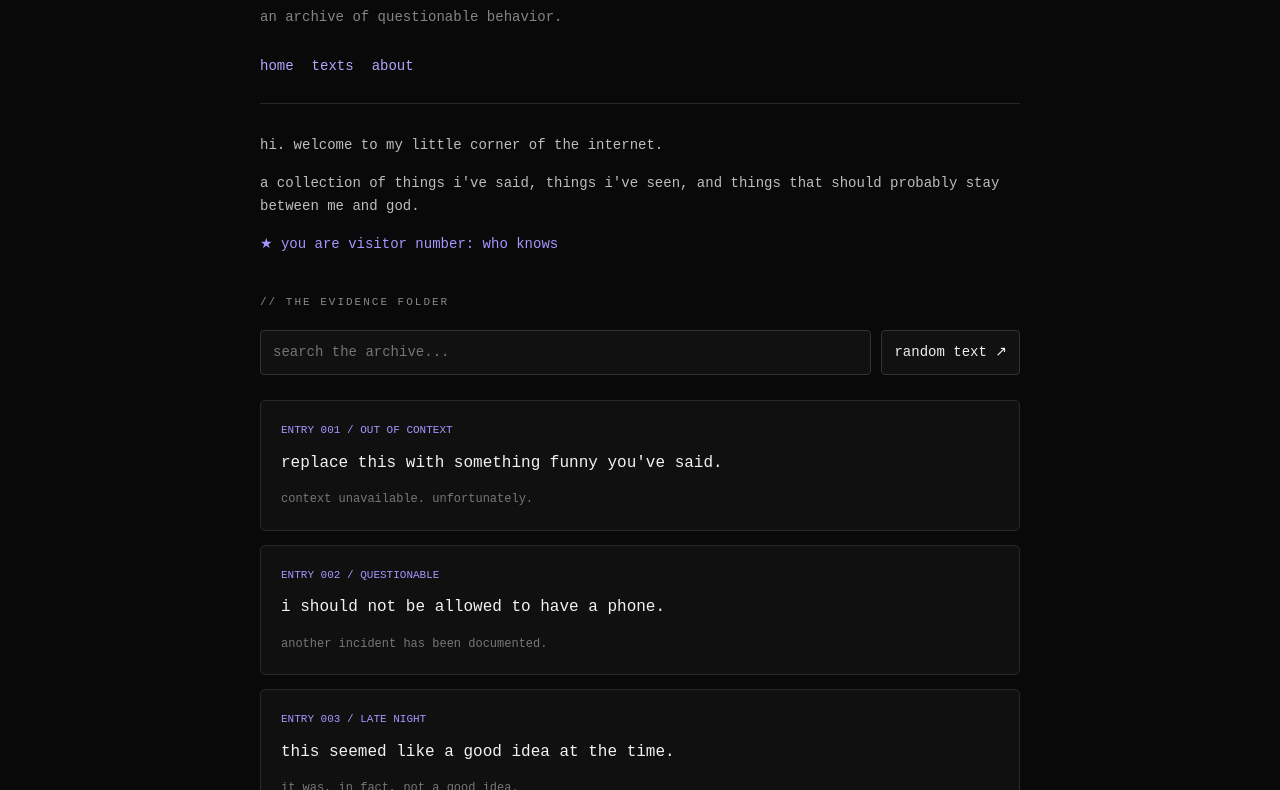
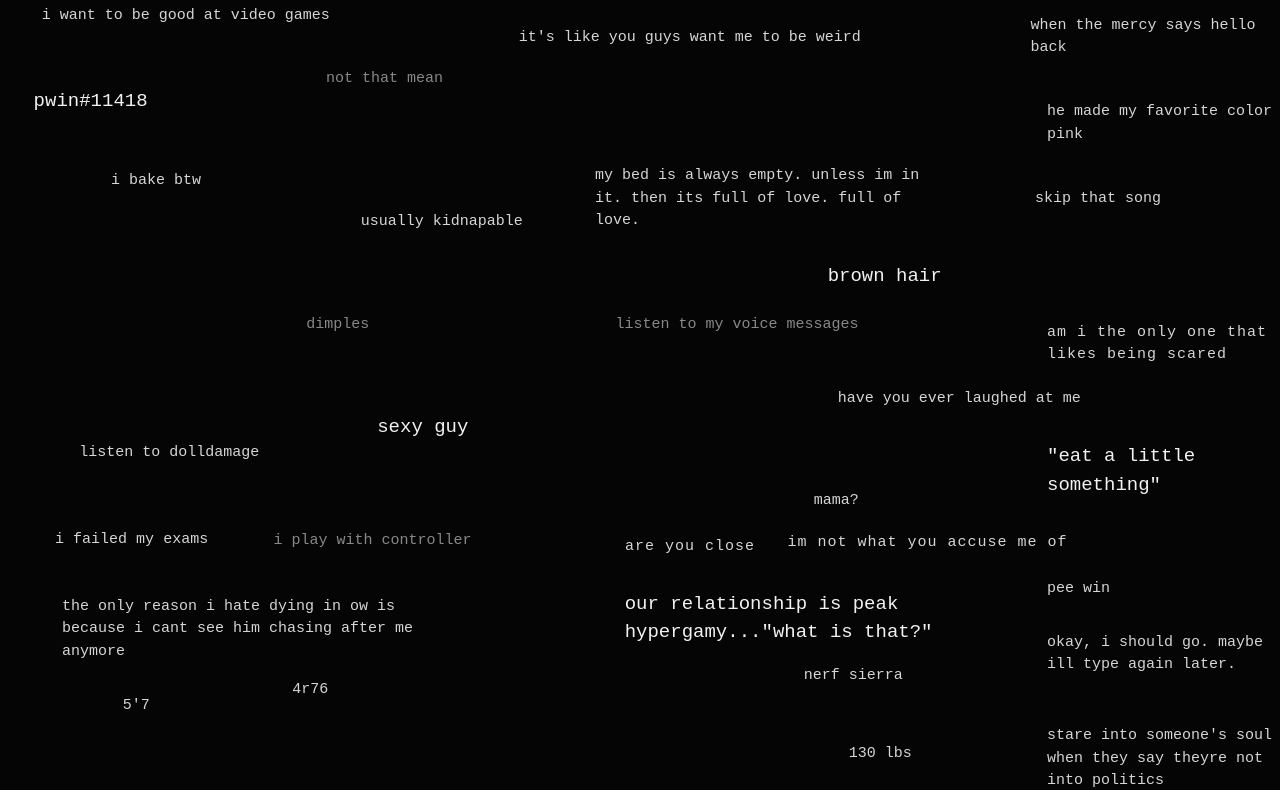
Before and after one commit to pwinu/pwinu.github.io, a plain HTML site: page index.html in a window 1280 px wide. Shown: the part 188-978 px from the top of the page. Drawn offline with Linux system fonts and the light colour scheme.

Commit message:
Update index.html

```diff
--- a/index.html
+++ b/index.html
@@ -5,7 +5,7 @@
 <meta charset="UTF-8">
 <meta name="viewport" content="width=device-width, initial-scale=1.0">
 <title>pwin.lol</title>
-  <meta name="description" content="are you that bored">
+
 <style>
   * {
     box-sizing: border-box;
@@ -13,288 +13,248 @@
 
   body {
     margin: 0;
-      background: #090909;
-      color: #e9e9e9;
+    background: #050505;
+    color: #e8e8e8;
     font-family: "Courier New", monospace;
-      font-size: 14px;
-      line-height: 1.7;
+    overflow-x: hidden;
   }
 
-    a {
-      color: #b7a5ff;
-      text-decoration: none;
+  #canvas {
+    position: relative;
+    width: 100%;
+    min-height: 100vh;
+    padding: 35px 20px;
   }
 
-    a:hover {
-      color: white;
-      text-decoration: underline;
+  .word {
+    position: absolute;
+    max-width: min(360px, 78vw);
+    line-height: 1.5;
+    overflow-wrap: anywhere;
+    font-size: clamp(11px, 1.25vw, 15px);
+    font-weight: normal;
+    color: #d6d6d6;
+    cursor: default;
+    animation: appear 0.7s ease both;
+    transition: color 0.2s;
   }
 
-    .page {
-      width: min(760px, 90%);
-      margin: 65px auto;
+  .word:hover {
+    color: #d3baff;
+    z-index: 5;
   }
 
-    header {
-      padding-bottom: 24px;
-      border-bottom: 1px solid #292929;
-      margin-bottom: 30px;
+  .word:nth-child(5n) {
+    color: #888;
   }
 
-    .logo {
-      font-size: clamp(42px, 10vw, 76px);
-      font-weight: bold;
-      letter-spacing: -5px;
-      margin: 0;
+  .word:nth-child(7n) {
+    font-size: clamp(14px, 1.7vw, 19px);
+    color: #f2f2f2;
   }
 
-    .subtitle {
-      color: #858585;
-      margin-top: 0;
+  .word:nth-child(11n) {
+    letter-spacing: 1px;
   }
 
-    nav {
-      display: flex;
-      flex-wrap: wrap;
-      gap: 18px;
-      margin-top: 25px;
+  @keyframes appear {
+    from {
+      opacity: 0;
+    }
+    to {
+      opacity: 1;
+    }
   }
 
-    .intro {
-      color: #bdbdbd;
-      margin-bottom: 36px;
+  @media (max-width: 600px) {
+    #canvas {
+      padding: 20px 12px;
     }
 
-    .section-title {
-      color: #888;
+    .word {
+      max-width: 75vw;
       font-size: 11px;
-      letter-spacing: 2px;
-      text-transform: uppercase;
-      margin-bottom: 15px;
     }
 
-    .message {
-      background: #101010;
-      border: 1px solid #292929;
-      padding: 20px;
-      margin: 14px 0;
-      border-radius: 5px;
-      transition: border-color 0.2s, transform 0.2s;
-    }
-
-    .message:hover {
-      border-color: #8e7bd4;
-      transform: translateY(-2px);
-    }
-
-    .tag {
-      color: #a995ff;
-      font-size: 11px;
-      margin-bottom: 10px;
-    }
-
-    .quote {
-      font-size: 16px;
-      color: #f2f2f2;
-      white-space: pre-wrap;
-      overflow-wrap: anywhere;
-    }
-
-    .caption {
-      color: #777;
-      font-size: 12px;
-      margin-bottom: 0;
-    }
-
-    .controls {
-      display: flex;
-      gap: 10px;
-      flex-wrap: wrap;
-      margin: 18px 0 25px;
-    }
-
-    input, button {
-      font: inherit;
-      background: #111;
-      color: #eee;
-      border: 1px solid #333;
-      padding: 10px 12px;
-      border-radius: 4px;
-    }
-
-    input {
-      flex: 1;
-      min-width: 170px;
-    }
-
-    button {
-      cursor: pointer;
-    }
-
-    button:hover {
-      border-color: #b7a5ff;
-    }
-
-    .hidden {
-      display: none;
-    }
-
-    .empty {
-      color: #777;
-      padding: 20px 0;
-    }
-
-    footer {
-      color: #686868;
-      border-top: 1px solid #292929;
-      padding-top: 20px;
-      margin-top: 55px;
-      font-size: 12px;
-    }
-
-    @media (max-width: 500px) {
-      .page {
-        margin-top: 35px;
-      }
-
-      .logo {
-        letter-spacing: -3px;
+    .word:nth-child(7n) {
+      font-size: 13px;
     }
   }
 </style>
 </head>
 
 <body>
-  <main class="page">
-    <header>
-      <h1 class="logo">pwin<span style="color:#a995ff">.</span></h1>
-      <p class="subtitle">an archive of questionable behavior.</p>
-
-      <nav>
-        <a href="#home">home</a>
-        <a href="#texts">texts</a>
-        <a href="#about">about</a>
-      </nav>
-    </header>
-
-    <section id="home" class="intro">
-      <p>hi. welcome to my little corner of the internet.</p>
-      <p>
-        a collection of things i've said, things i've seen,
-        and things that should probably stay between me and god.
-      </p>
-      <p style="color:#a995ff">★ you are visitor number: who knows</p>
-    </section>
-
-    <section id="texts">
-      <div class="section-title">// the evidence folder</div>
-
-      <div class="controls">
-        <input
-          type="search"
-          id="search"
-          placeholder="search the archive..."
-          aria-label="Search messages"
-        >
-        <button id="randomButton">random text ↗</button>
-      </div>
-
-      <div id="messageList">
-        <!-- ADD YOUR OWN MESSAGES BELOW -->
-        <!-- Copy a message card to add another entry. -->
-
-        <article class="message">
-          <div class="tag">ENTRY 001 / OUT OF CONTEXT</div>
-          <div class="quote">replace this with something funny you've said.</div>
-          <p class="caption">context unavailable. unfortunately.</p>
-        </article>
-
-        <article class="message">
-          <div class="tag">ENTRY 002 / QUESTIONABLE</div>
-          <div class="quote">i should not be allowed to have a phone.</div>
-          <p class="caption">another incident has been documented.</p>
-        </article>
-
-        <article class="message">
-          <div class="tag">ENTRY 003 / LATE NIGHT</div>
-          <div class="quote">this seemed like a good idea at the time.</div>
-          <p class="caption">it was, in fact, not a good idea.</p>
-        </article>
-      </div>
-
-      <p id="emptyMessage" class="empty hidden">
-        nothing here. try another search.
-      </p>
-    </section>
-
-    <section id="about" style="margin-top:50px">
-      <div class="section-title">// about this place</div>
-      <p>
-        this website exists because the group chat
-        deserves a permanent historical record.
-      </p>
-      <p style="color:#777">
-        owned by pwin. powered by poor decisions.
-      </p>
-    </section>
-
-    <footer>
-      <p>pwin.lol © 2026</p>
-      <p>made with questionable judgment.</p>
-      <a href="#home">back to top ↑</a>
-    </footer>
-  </main>
+<main id="canvas" aria-label="pwin's scattered thoughts"></main>
 
 <script>
-    const search = document.getElementById("search");
-    const messages = Array.from(
-      document.querySelectorAll(".message")
+const phrases = [
+  "pwin#11418",
+  "5'7",
+  "130 lbs",
+  "brown hair",
+  "brown eyes",
+  "dimples",
+  "long lashes",
+  "mercy player",
+  "not that mean",
+  "listen to my voice messages",
+  "read my stories",
+  "listen to dolldamage",
+  "have you ever laughed at me",
+  "am i the only one that likes being scared",
+  "skip that song",
+  "are you close",
+  "he is a yearner",
+  "mama?",
+  "i want to be good at video games",
+  "sexy guy",
+  "i failed my exams",
+  "why dont you want to be my friend",
+  "usually kidnapable",
+  "maybe we did lose because i was on mercy",
+  '"you are something"',
+  '"eat a little something"',
+  'our relationship is peak hypergamy..."what is that?"',
+  '"girl youre just lesbian"',
+  "im not what you accuse me of",
+  "i bake btw",
+  '"i never heard that name before"',
+  "pee win",
+  "you guys love bitching in a bitch's ear",
+  "when the mercy says hello back",
+  "i dont think that classifies as racism",
+  "stare into someone's soul when they say theyre not into politics",
+  "it's like you guys want me to be weird",
+  "he made my favorite color pink",
+  "why does he always pop noon when i valk",
+  "the only reason i hate dying in ow is because i cant see him chasing after me anymore",
+  "4r76",
+  "nerf sierra",
+  "i play with controller",
+  "my bed is always empty. unless im in it. then its full of love. full of love.",
+  "are you talking to me?",
+  "okay, i should go. maybe ill type again later.",
+  "bye? i hate leaving...."
+];
+
+const canvas = document.getElementById("canvas");
+
+function shuffle(array) {
+  for (let i = array.length - 1; i > 0; i--) {
+    const j = Math.floor(Math.random() * (i + 1));
+    [array[i], array[j]] = [array[j], array[i]];
+  }
+  return array;
+}
+
+function placeWords() {
+  canvas.innerHTML = "";
+
+  const mobile = window.innerWidth < 600;
+  const width = canvas.clientWidth;
+  const gap = mobile ? 16 : 24;
+  const margin = mobile ? 12 : 28;
+  const maxWidth = Math.max(1, width - margin * 2);
+
+  // A loose grid keeps phrases apart without making them look organized.
+  const cellWidth = mobile ? 145 : 205;
+  const cellHeight = mobile ? 95 : 105;
+  const columns = Math.max(1, Math.floor(maxWidth / cellWidth));
+  const rows = Math.ceil(phrases.length / columns) + 1;
+
+  canvas.style.height = Math.max(
+    window.innerHeight,
+    rows * cellHeight + 100
+  ) + "px";
+
+  const cells = [];
+
+  for (let row = 0; row < rows; row++) {
+    for (let col = 0; col < columns; col++) {
+      cells.push({ row, col });
+    }
+  }
+
+  shuffle(cells);
+
+  const shuffledPhrases = shuffle([...phrases]);
+
+  shuffledPhrases.forEach((phrase, index) => {
+    const cell = cells[index];
+    const element = document.createElement("div");
+
+    element.className = "word";
+    element.textContent = phrase;
+
+    const leftBase = margin + cell.col * (maxWidth / columns);
+    const topBase = 30 + cell.row * cellHeight;
+
+    const left = leftBase + Math.random() * Math.max(
+      0, maxWidth / columns - cellWidth * 0.65
     );
-    const randomButton = document.getElementById("randomButton");
-    const emptyMessage = document.getElementById("emptyMessage");
 
-    function filterMessages() {
-      const query = search.value.toLowerCase().trim();
-      let visible = 0;
+    const top = topBase + Math.random() * (cellHeight - gap);
 
-      messages.forEach((message) => {
-        const matches = message.textContent
-          .toLowerCase()
-          .includes(query);
+    element.style.left = Math.min(
+      width - margin - cellWidth,
+      Math.max(margin, left)
+    ) + "px";
 
-        message.classList.toggle("hidden", !matches);
-        if (matches) visible++;
+    element.style.top = top + "px";
+    element.style.animationDelay = Math.random() * 0.6 + "s";
+
+    canvas.appendChild(element);
   });
 
-      emptyMessage.classList.toggle("hidden", visible > 0);
+  // Move colliding words downward instead of letting them overlap.
+  const elements = [...canvas.children];
+
+  elements.forEach((element, index) => {
+    let attempts = 0;
+
+    while (attempts < 30) {
+      const rect = element.getBoundingClientRect();
+
+      const collision = elements.slice(0, index).some(other => {
+        const previous = other.getBoundingClientRect();
+
+        return !(
+          rect.right + 12 < previous.left ||
+          rect.left > previous.right + 12 ||
+          rect.bottom + 12 < previous.top ||
+          rect.top > previous.bottom + 12
+        );
+      });
+
+      if (!collision) break;
+
+      element.style.top =
+        (parseFloat(element.style.top) + 24) + "px";
+
+      attempts++;
+    }
+  });
+
+  const bottom = Math.max(
+    ...elements.map(element =>
+      parseFloat(element.style.top) + element.offsetHeight
+    )
+  );
+
+  canvas.style.height = Math.max(
+    window.innerHeight,
+    bottom + 100
+  ) + "px";
 }
 
-    search.addEventListener("input", filterMessages);
+let resizeTimer;
 
-    randomButton.addEventListener("click", () => {
-      const visibleMessages = messages.filter(
-        (message) => !message.classList.contains("hidden")
-      );
-
-      if (visibleMessages.length === 0) return;
-
-      const chosen = visibleMessages[
-        Math.floor(Math.random() * visibleMessages.length)
-      ];
-
-      chosen.scrollIntoView({
-        behavior: "smooth",
-        block: "center"
+window.addEventListener("resize", () => {
+  clearTimeout(resizeTimer);
+  resizeTimer = setTimeout(placeWords, 180);
 });
 
-      chosen.animate(
-        [
-          { borderColor: "#a995ff" },
-          { borderColor: "#292929" }
-        ],
-        { duration: 1000 }
-      );
-    });
+placeWords();
 </script>
 </body>
 </html>
```
Lines whose indentation alone changed are shown as unchanged.
